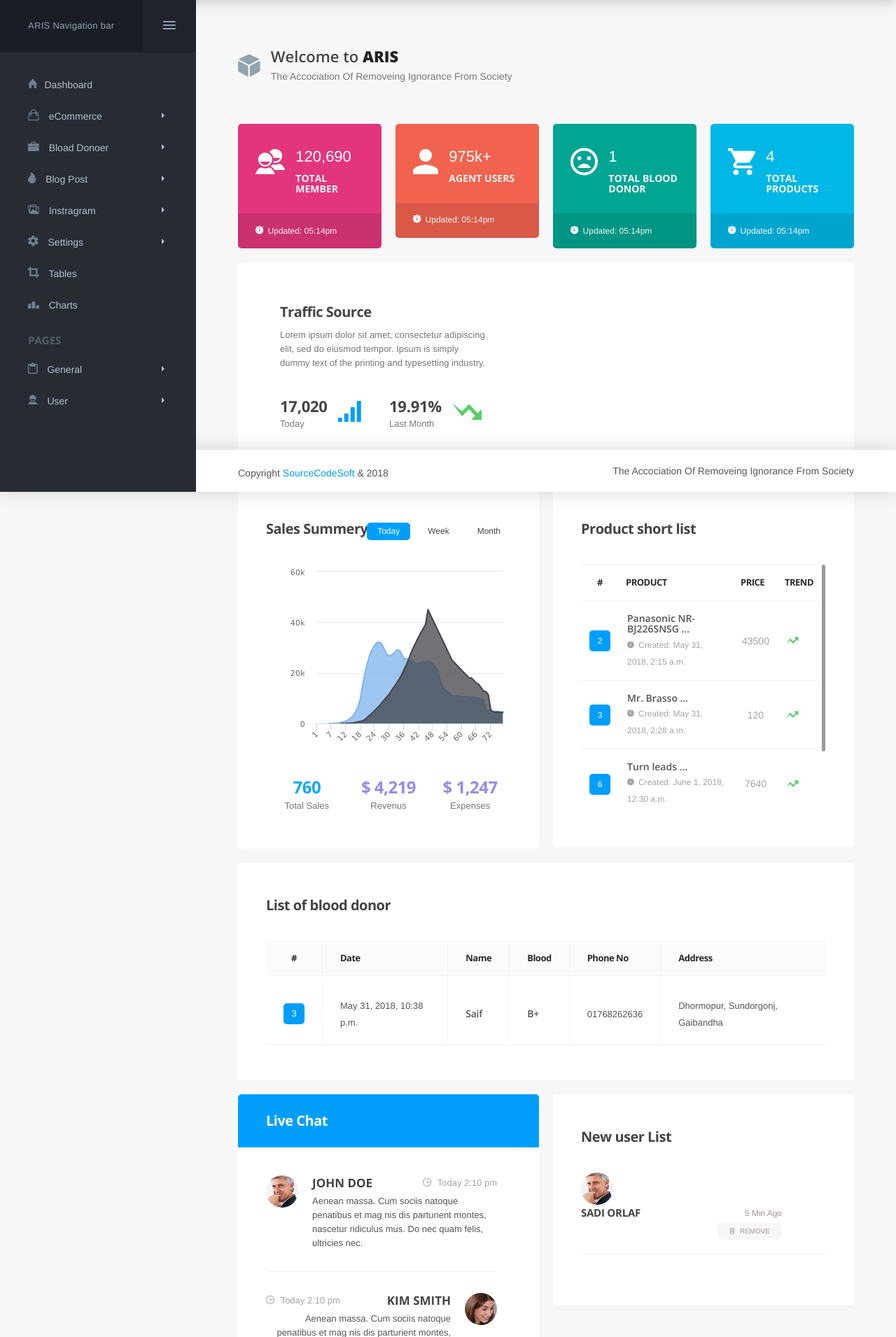
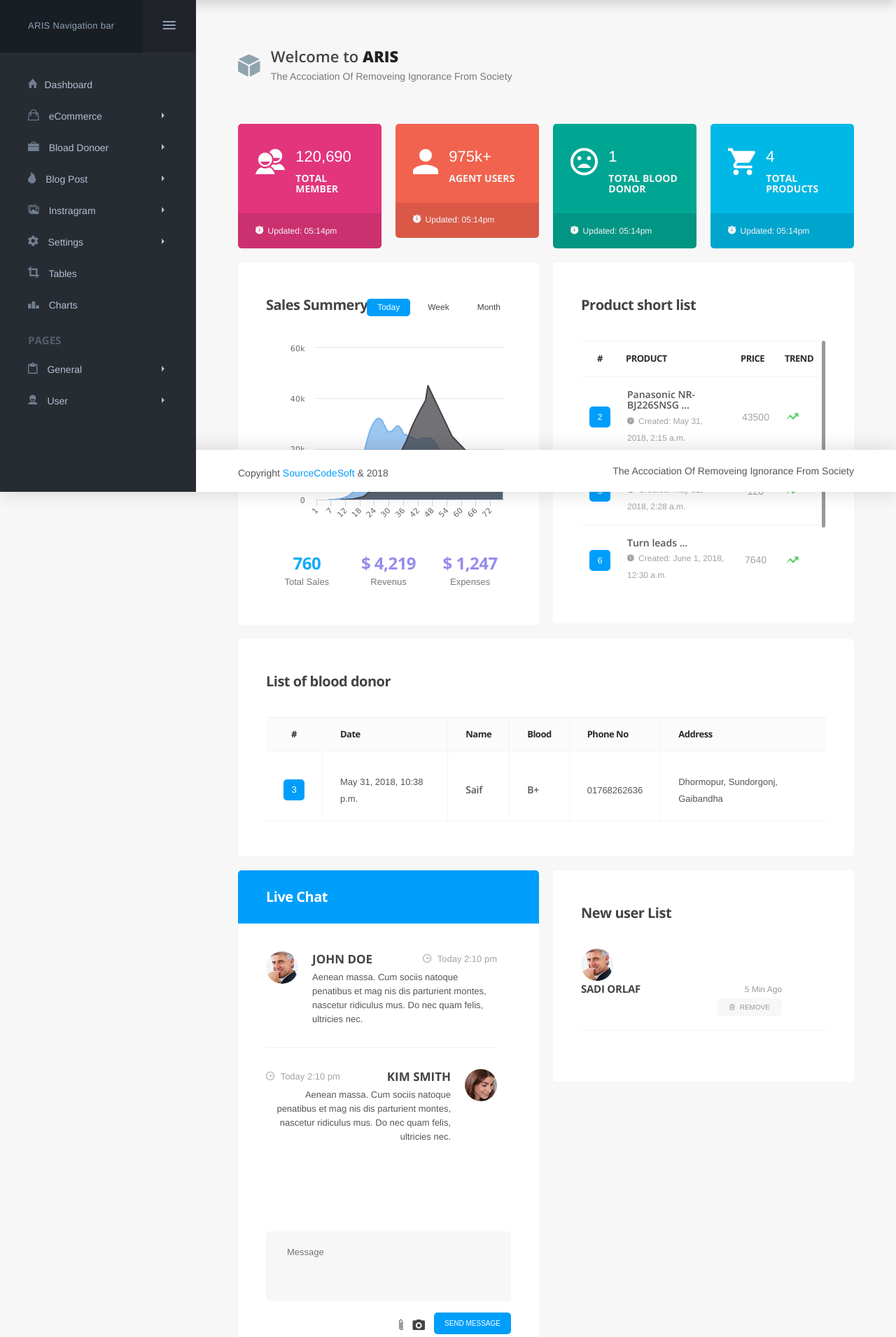
Before and after one commit to mbrsagor/aris, a Django app: page /dashboard/ in a window 1280 px wide. Shown: the part 97-2008 px from the top of the page at 70% size. Run offline with Django 3.2, Linux system fonts and the light colour scheme; data comes from the database, SQL or seed files in the repository; a map, chart or similar area stays blank; some libraries are stand-ins or nearby versions.

Commit message:
Remove dashboard chart

```diff
--- a/aris/templates/admin/dashboard.html
+++ b/aris/templates/admin/dashboard.html
@@ -67,43 +67,6 @@
                         </div>
                         <span>
                             <i class="ion-ios-stopwatch"></i> Updated: 05:14pm</span>
-                    </div>
-                </div>
-                <div class="col-md-12 grid-item col-sm-12 col-lg-12">
-                    <div class="traffic-src widget">
-                        <div class="row">
-                            <div class="col-md-5 col-sm-12 col-lg-5">
-                                <div class="trfc-cnt">
-                                    <h4 class="widget-title">Traffic Source</h4>
-                                    <p>Lorem ipsum dolor sit amet, consectetur adipiscing elit, sed do eiusmod tempor. Ipsum
-                                        is simply dummy text of the printing and typesetting industry.</p>
-                                </div>
-                                <div class="rat-itms">
-                                    <div class="rat-itm">
-                                        <div class="rat-itm-inf">
-                                            <span>
-                                                <i class="counter">170,20</i>
-                                            </span>
-                                            <i>Today</i>
-                                        </div>
-                                        <i class="ion-connection-bars blue-clr"></i>
-                                    </div>
-                                    <div class="rat-itm">
-                                        <div class="rat-itm-inf">
-                                            <span>
-                                                <i class="counter">19.91</i>%</span>
-                                            <i>Last Month</i>
-                                        </div>
-                                        <i class="ion-arrow-graph-down-right green-clr"></i>
-                                    </div>
-                                </div>
-                            </div>
-                            <div class="col-md-7 col-sm-12 col-lg-7">
-                                <div class="traffic-chart-wrp">
-                                    <div id="chrt1" style="height: 195px;"></div>
-                                </div>
-                            </div>
-                        </div>
                     </div>
                 </div>
                 <div class="col-md-6 grid-item col-sm-12 col-lg-6">
```
